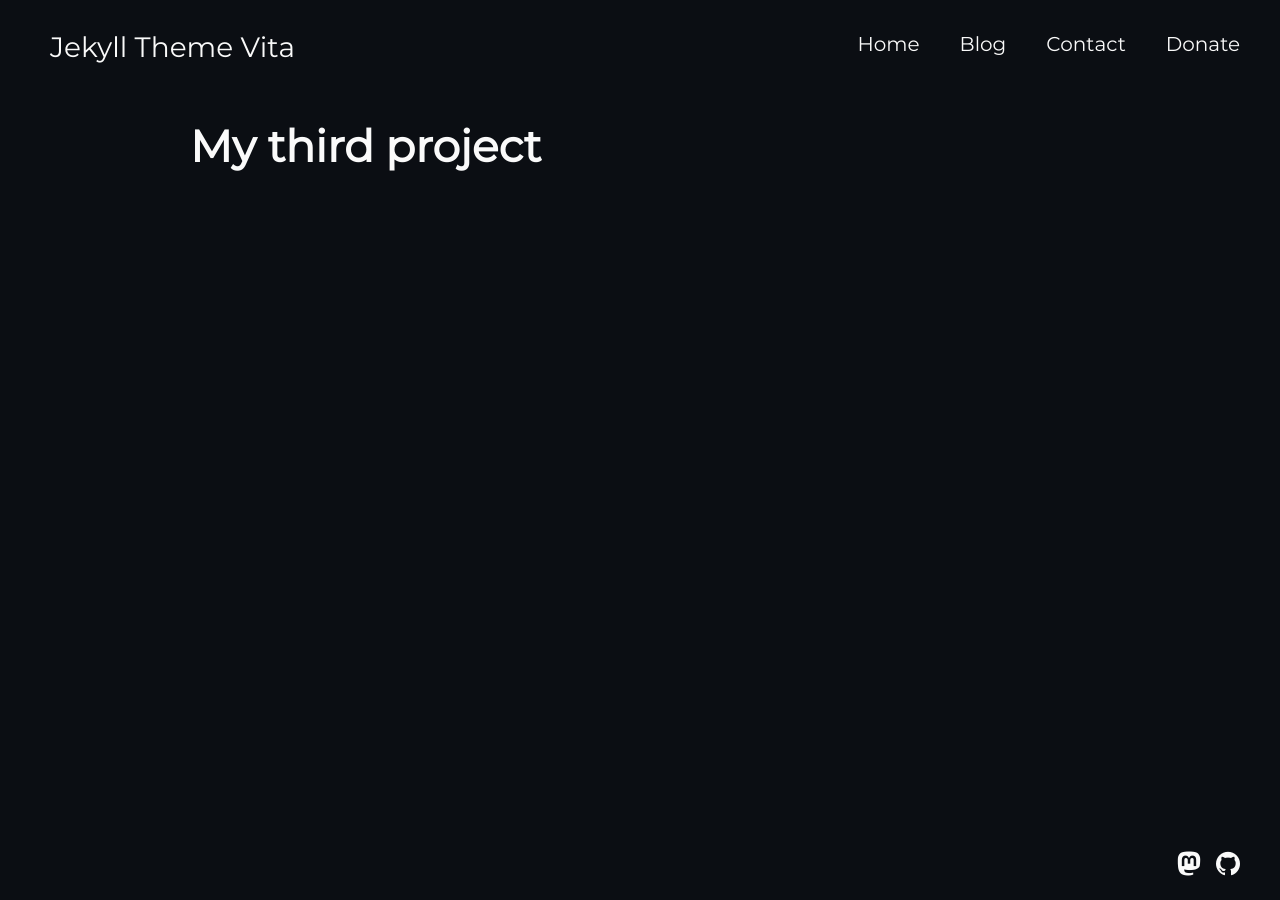
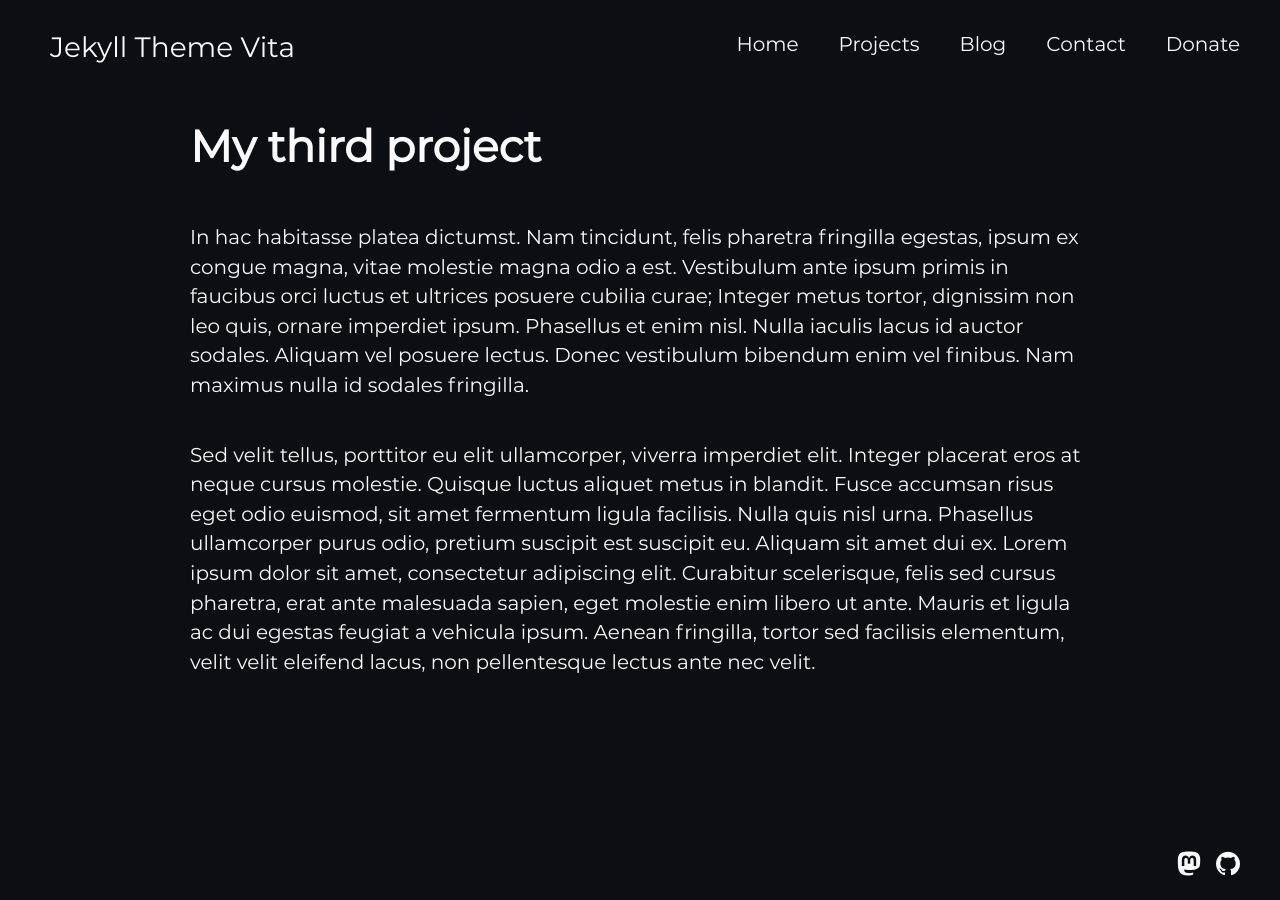
Before and after one commit to martinmorando/jekyll-theme-vita, a Jekyll site: the page built from collections/_projects/my-third-project.md, in a window 1280 px wide. Built offline with Jekyll 4.4.1, drawn with Linux system fonts in a browser that asks for light colours; some web fonts are replaced.

Commit message:
Display projects

```diff
--- a/_config.yml
+++ b/_config.yml
@@ -16,7 +16,7 @@
 collections_dir: collections
 collections:
   projects:
-    output: true
+      output: true
 
 defaults:
   - scope:
--- a/_data/nav.yml
+++ b/_data/nav.yml
@@ -1,5 +1,7 @@
 - name: Home
   link: /
+- name: Projects
+  link: /projects/
 - name: Blog
   link: /blog/
 - name: Contact
--- a/_layouts/project.html
+++ b/_layouts/project.html
@@ -1,3 +1,5 @@
 ---
 layout: page
 ---
+
+{{ content }}
--- a/collections/_projects/my-third-project.md
+++ b/collections/_projects/my-third-project.md
@@ -3,8 +3,6 @@ title: My third project
 permalink: /projects/my-third-project
 ---
 
-## {{ page.title }}
-
 In hac habitasse platea dictumst. Nam tincidunt, felis pharetra fringilla egestas, ipsum ex congue magna, vitae molestie magna odio a est. Vestibulum ante ipsum primis in faucibus orci luctus et ultrices posuere cubilia curae; Integer metus tortor, dignissim non leo quis, ornare imperdiet ipsum. Phasellus et enim nisl. Nulla iaculis lacus id auctor sodales. Aliquam vel posuere lectus. Donec vestibulum bibendum enim vel finibus. Nam maximus nulla id sodales fringilla.
 
 Sed velit tellus, porttitor eu elit ullamcorper, viverra imperdiet elit. Integer placerat eros at neque cursus molestie. Quisque luctus aliquet metus in blandit. Fusce accumsan risus eget odio euismod, sit amet fermentum ligula facilisis. Nulla quis nisl urna. Phasellus ullamcorper purus odio, pretium suscipit est suscipit eu. Aliquam sit amet dui ex. Lorem ipsum dolor sit amet, consectetur adipiscing elit. Curabitur scelerisque, felis sed cursus pharetra, erat ante malesuada sapien, eget molestie enim libero ut ante. Mauris et ligula ac dui egestas feugiat a vehicula ipsum. Aenean fringilla, tortor sed facilisis elementum, velit velit eleifend lacus, non pellentesque lectus ante nec velit.
```
Also changed, not shown: _layouts/projects.html (added, +16 -0 lines), collections/_projects/my-first-project.md (+0 -2 lines), collections/_projects/my-second-project.md (+0 -2 lines), pages/projects.md (added, +5 -0 lines).
